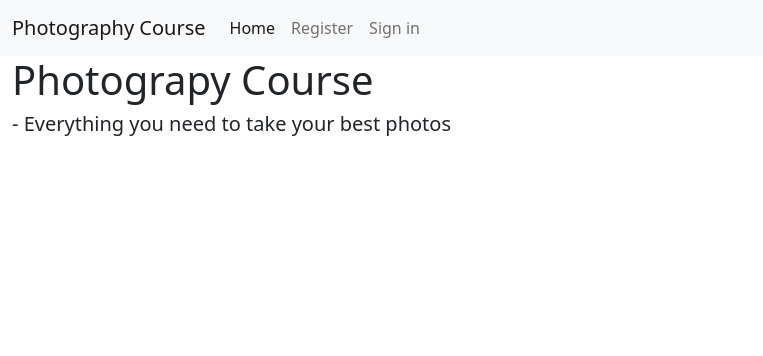
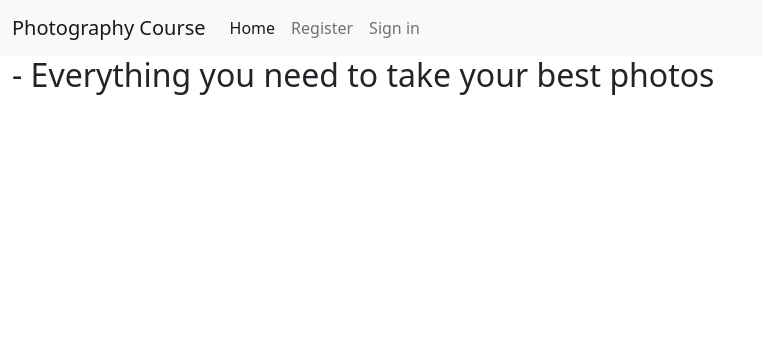
Before and after one commit to axtegenarnoldt/Photography-course, a Django app: page / in a window 1280 px wide. Shown: the top 356 px of the page, without its empty margins (0-763 px from the left). Run offline with Django 4.2, Linux system fonts and the light colour scheme; data that the repository does not hold is empty; parts of the project's set-up code (start-up, migrations or seed data) failed here and were passed over.

Commit message:
add code to views.py and add img folder

```diff
--- a/coursebooker/views.py
+++ b/coursebooker/views.py
@@ -1,9 +1,12 @@
 from django.shortcuts import render
-from django.views import generic
+from django.views import generic, view
 from .models import Course
 
 # Create your views here.
 class CourseList(generic.ListView):
-    queryset = Course.objects.filter(status=1)
+
+    model = Course
+    queryset = Course.objects.filter(status=1).order_by('difficulty',
+                                                      '-created_on')
     template_name = "index.html"
     paginate_by = 6
--- a/templates/index.html
+++ b/templates/index.html
@@ -9,9 +9,9 @@
     <!-- jumbotron for an introduction message -->
     <div class="jumbotron jumbotron-img">
         <div class="welcome-text">
-            <h1>Photograpy Course</h1>
-            <h5>- Everything you need to take your best photos</h5>
+            <h2>- Everything you need to take your best photos</h2>
         </div>
+        <img>
     </div>
 
         <!-- Blog Entries Column -->
```
Also changed, not shown: static/img/pexels-nickoloui-986733.png (added).
